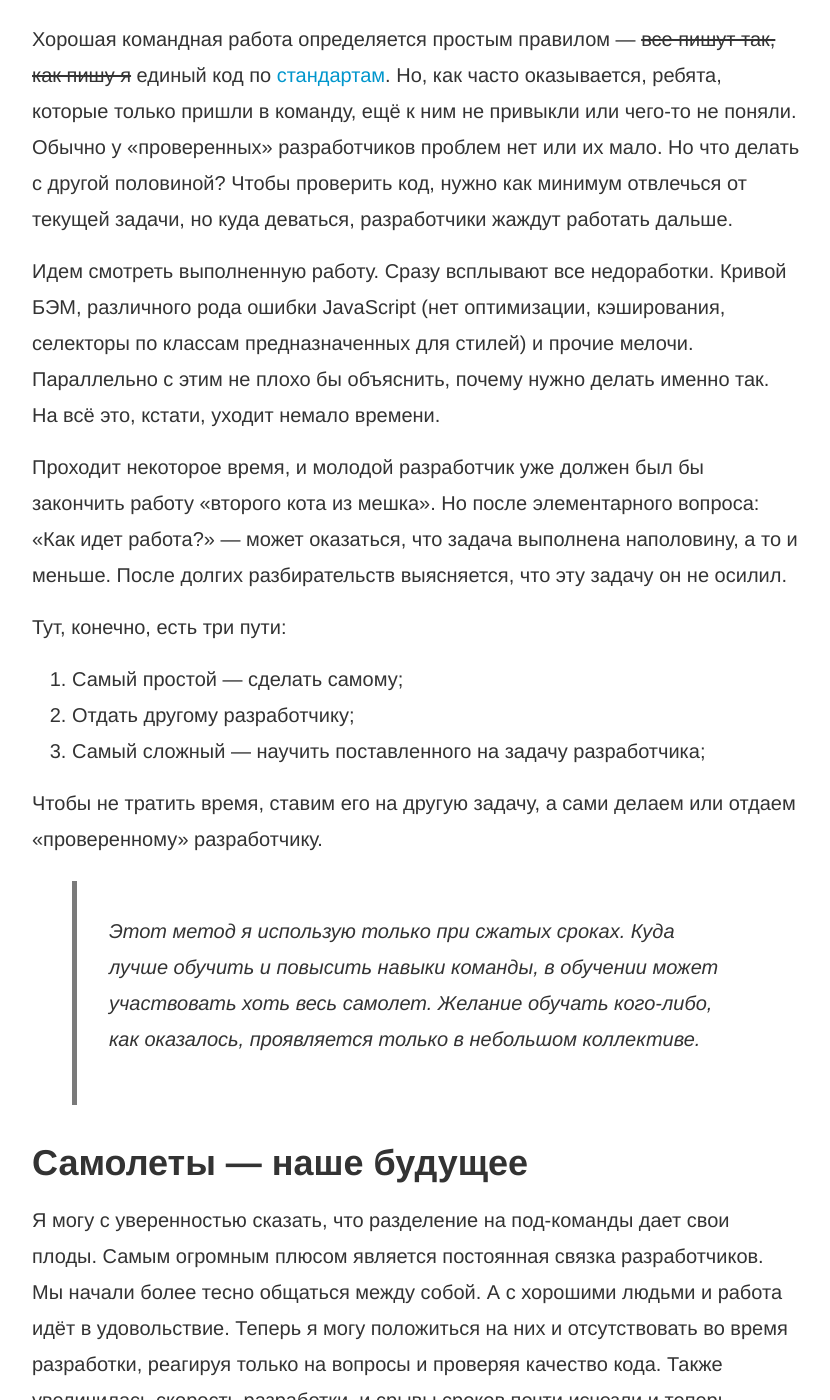
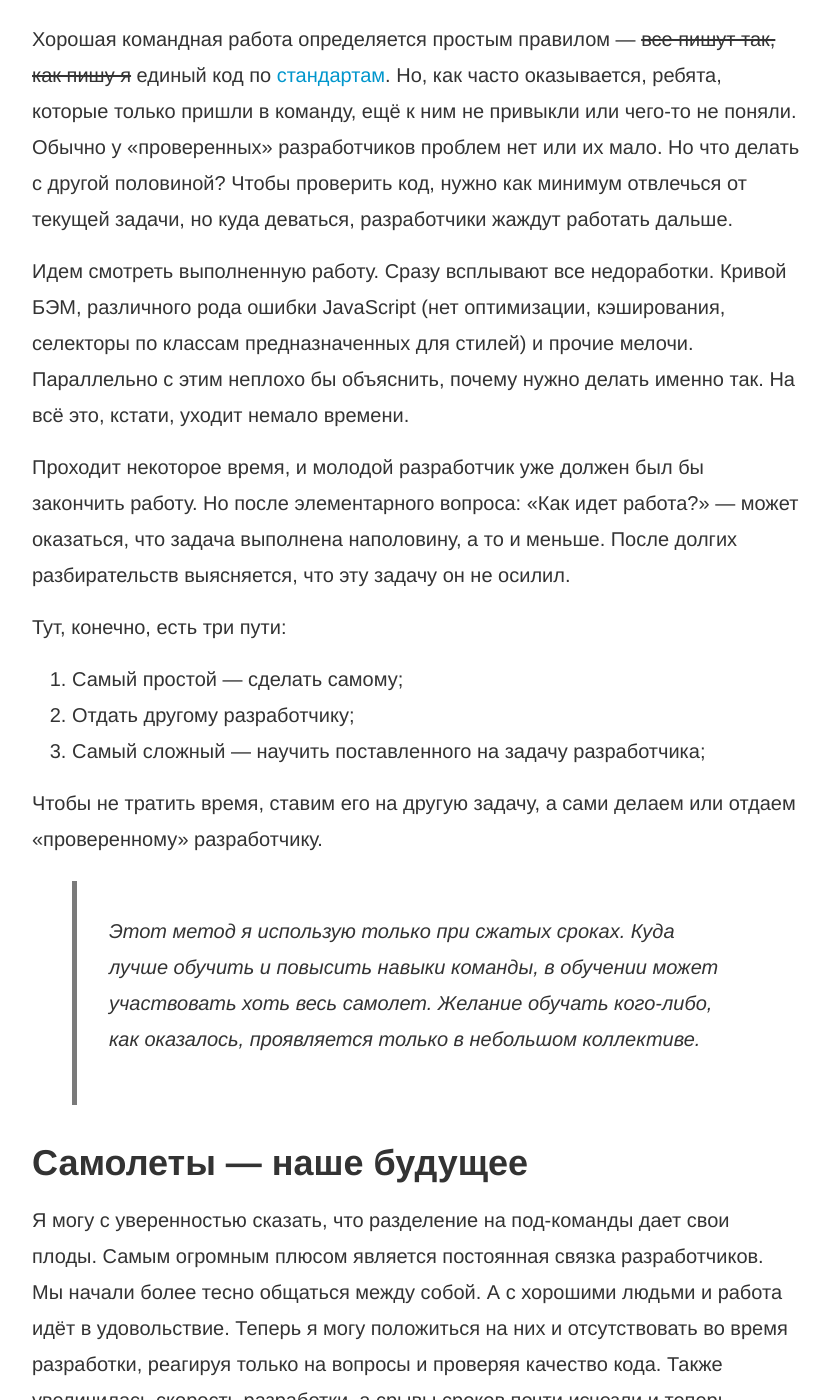
Before and after one commit to vislogurov/csssr.github.io, a Jekyll site: the page built from _posts/2015-03-14-planes.md, in a window 1280 px wide and 1400 px high, scrolled down 2480 px. Shown: the whole window, without its empty margins (224-1054 px from the left). Built offline with Jekyll 4.4.1, drawn with Linux system fonts in a browser that asks for light colours; Markdown is read by kramdown in place of the engine named in the settings; some of the changed text lies outside the part shown.

Commit message:
Update 2015-03-14-planes.md

```diff
--- a/_posts/2015-03-14-planes.md
+++ b/_posts/2015-03-14-planes.md
@@ -44,9 +44,9 @@
 
 Хорошая командная работа определяется простым правилом — <s>все пишут так, как пишу я</s> единый код по [стандартам](http://bit.ly/1Ek791M). Но, как часто оказывается, ребята, которые только пришли в команду, ещё к ним не привыкли или чего-то не поняли. Обычно у «проверенных» разработчиков проблем нет или их мало. Но что делать с другой половиной? Чтобы проверить код, нужно как минимум отвлечься от текущей задачи, но куда деваться, разработчики жаждут работать дальше.
 
-Идем смотреть выполненную работу. Сразу всплывают все недоработки. Кривой БЭМ, различного рода ошибки JavaScript (нет оптимизации, кэширования, селекторы по классам предназначенных для стилей) и прочие мелочи. Параллельно с этим не плохо бы объяснить, почему нужно делать именно так. На всё это, кстати, уходит немало времени.
+Идем смотреть выполненную работу. Сразу всплывают все недоработки. Кривой БЭМ, различного рода ошибки JavaScript (нет оптимизации, кэширования, селекторы по классам предназначенных для стилей) и прочие мелочи. Параллельно с этим неплохо бы объяснить, почему нужно делать именно так. На всё это, кстати, уходит немало времени.
 
-Проходит некоторое время, и молодой разработчик уже должен был бы закончить работу «второго кота из мешка». Но после элементарного вопроса: «Как идет работа?» — может оказаться, что задача выполнена наполовину, а то и меньше. После долгих разбирательств выясняется, что эту задачу он не осилил.
+Проходит некоторое время, и молодой разработчик уже должен был бы закончить работу. Но после элементарного вопроса: «Как идет работа?» — может оказаться, что задача выполнена наполовину, а то и меньше. После долгих разбирательств выясняется, что эту задачу он не осилил.
 
 Тут, конечно, есть три пути:
 
@@ -64,6 +64,6 @@
 
 ### Самолеты — наше будущее
 
-Я могу с уверенностью сказать, что разделение на под-команды дает свои плоды. Самым огромным плюсом является постоянная связка разработчиков. Мы начали более тесно общаться между собой. А с хорошими людьми и работа идёт в удовольствие. Теперь я могу положиться на них и отсутствовать во время разработки, реагируя только на вопросы и проверяя качество кода. Также увеличилась скорость разработки, и срывы сроков почти исчезли и теперь измеряются не в днях, а в часах.
+Я могу с уверенностью сказать, что разделение на под-команды дает свои плоды. Самым огромным плюсом является постоянная связка разработчиков. Мы начали более тесно общаться между собой. А с хорошими людьми и работа идёт в удовольствие. Теперь я могу положиться на них и отсутствовать во время разработки, реагируя только на вопросы и проверяя качество кода. Также увеличилась скорость разработки, а срывы сроков почти исчезли и теперь измеряются не в днях, а в часах.
 
 На этой ноте я пожалуй и закончу. Ждем ваши комментарии в [Твиттере](http://bit.ly/1EzPmoj)!
```
